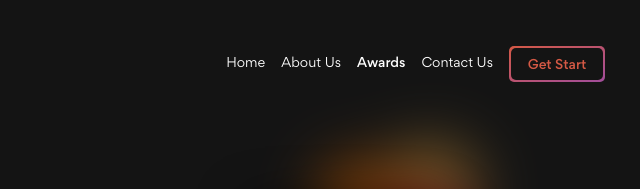
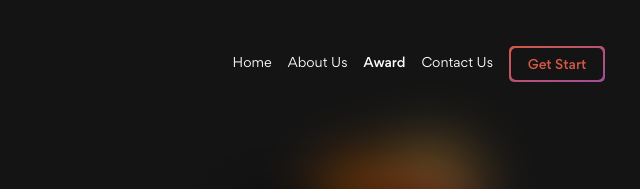
Before and after one commit to ShahulShahul/shahulshahul.github.io, a plain HTML site: page Challenges/Global-Awards/index.html in a window 1280 px wide. Shown: the top 189 px of the page, 595-1235 px from the left. Drawn offline with nearby package versions, Linux system fonts and the light colour scheme.

Commit message:
Update index.html

```diff
--- a/Challenges/Global-Awards/index.html
+++ b/Challenges/Global-Awards/index.html
@@ -35,7 +35,7 @@
               <a class="nav-link" href="#spotlight" style="color:#FFF;font-family: 'Gordita Regular';font-size:.8rem;">About Us</a>
             </li>
             <li class="nav-item active">
-              <a class="nav-link" href="#main" style="color:#FFF;font-family: 'Gordita Medium';font-size:.8rem;">Awards <span class="sr-only">(current)</span></a>
+              <a class="nav-link" href="#main" style="color:#FFF;font-family: 'Gordita Medium';font-size:.8rem;">Award <span class="sr-only">(current)</span></a>
             </li>
             <li class="nav-item">
               <a class="nav-link" href="#contact" style="color:#FFF;font-family: 'Gordita Regular';font-size:.8rem;">Contact Us</a>
```
